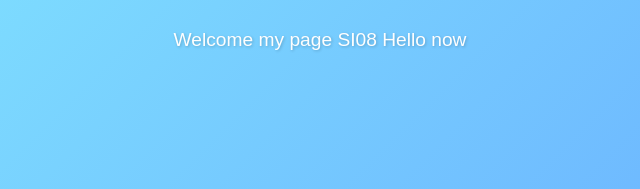
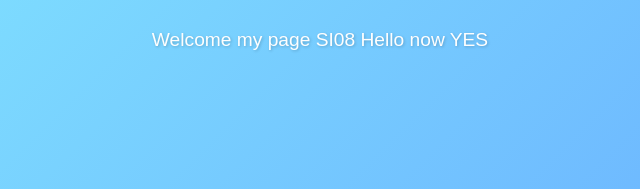
Before and after one commit to Karolpineda/statica_page_ec2, a plain HTML site: page index.html in a window 1280 px wide. Shown: the part 410-599 px from the top of the page, 320-960 px from the left. Drawn offline with Linux system fonts and the light colour scheme.

Commit message:
feat: :sparkles: Update index

```diff
--- a/index.html
+++ b/index.html
@@ -11,7 +11,7 @@
             Hello Word
         </h1>
         <p style="font-size: 1.2em; color: #fefefe; text-shadow: 1px 1px 3px rgba(0, 0, 0, 0.2);">
-            Welcome my page SI08 Hello now
+            Welcome my page SI08 Hello now YES
         </p>
     </div>
 </body>
```
